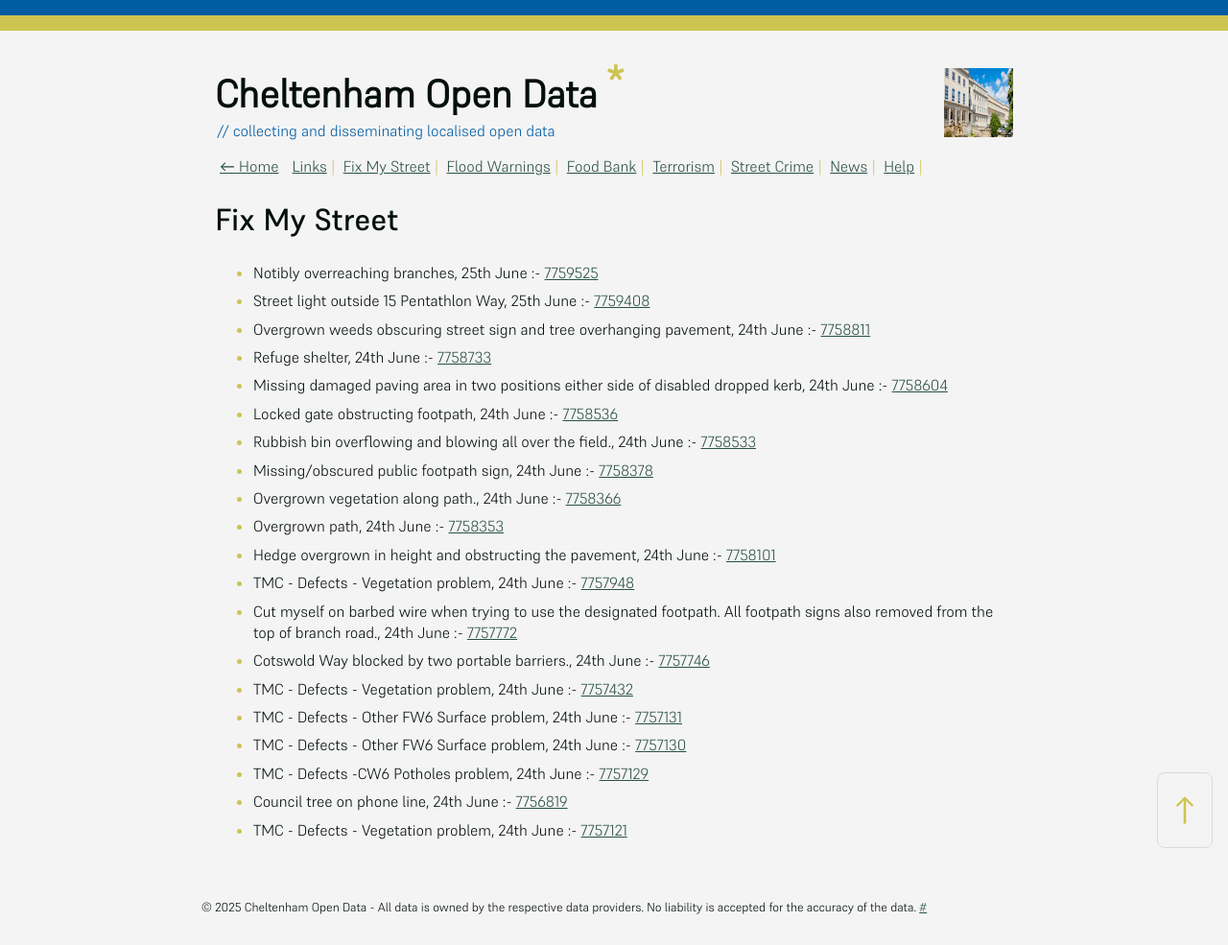
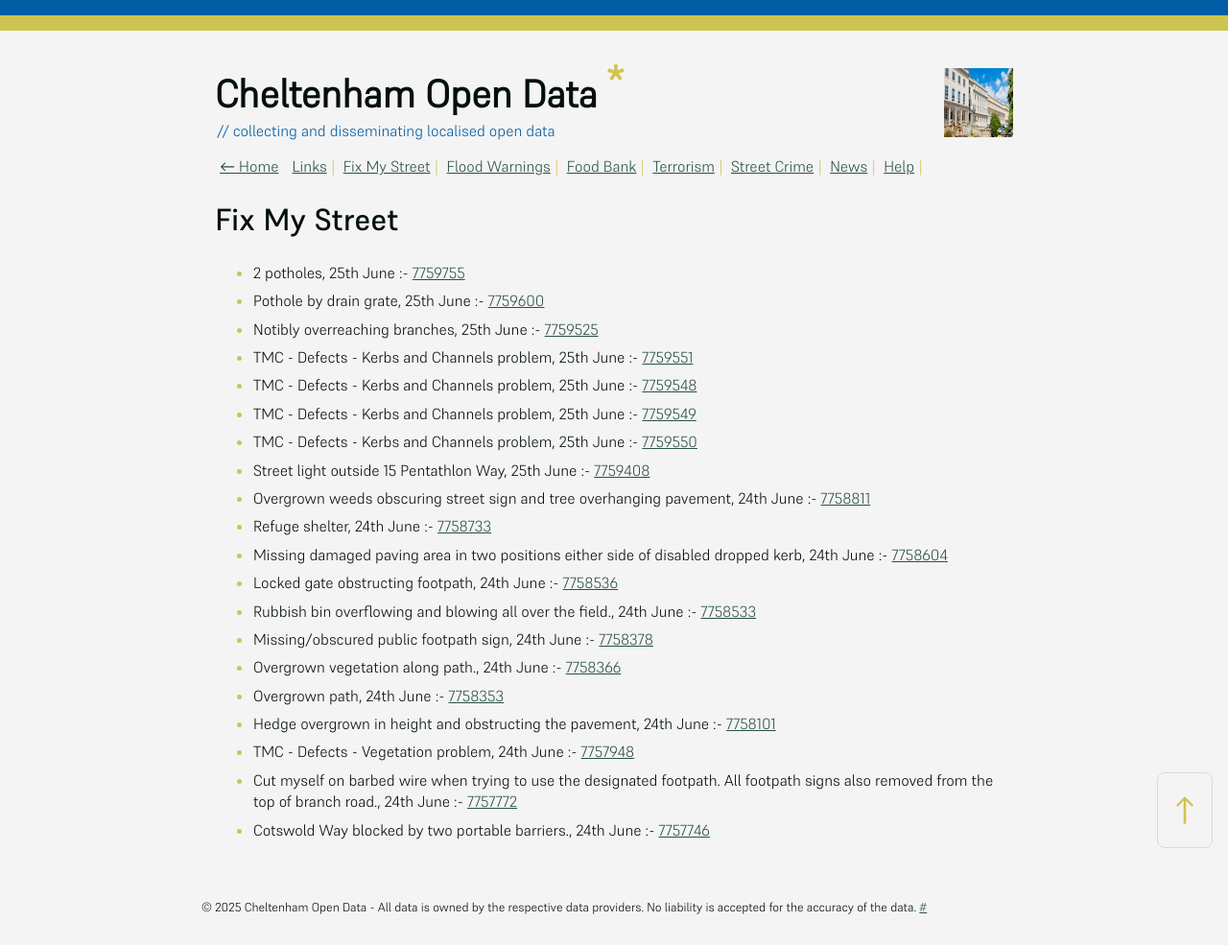
Before and after one commit to mat-0/cheltenham-open-data, a Jekyll site: the page built from _pages/fix-my-street.md, in a window 1280 px wide. Shown: the whole page at 96% size. Built offline with Jekyll 4.4.1, drawn with Linux system fonts in a browser that asks for light colours.

Commit message:
Updated 2025-06-25 07:58:01

```diff
--- a/_pages/fix-my-street.md
+++ b/_pages/fix-my-street.md
@@ -9,7 +9,13 @@ permalink: /fix-my-street
 
 <!-- fix_marker starts -->
 
+- 2 potholes, 25th June :- [7759755](https://www.fixmystreet.com/report/7759755)
+- Pothole by drain grate, 25th June :- [7759600](https://www.fixmystreet.com/report/7759600)
 - Notibly overreaching branches, 25th June :- [7759525](https://www.fixmystreet.com/report/7759525)
+- TMC - Defects - Kerbs and Channels problem, 25th June :- [7759551](https://www.fixmystreet.com/report/7759551)
+- TMC - Defects - Kerbs and Channels problem, 25th June :- [7759548](https://www.fixmystreet.com/report/7759548)
+- TMC - Defects - Kerbs and Channels problem, 25th June :- [7759549](https://www.fixmystreet.com/report/7759549)
+- TMC - Defects - Kerbs and Channels problem, 25th June :- [7759550](https://www.fixmystreet.com/report/7759550)
 - Street light outside 15 Pentathlon Way, 25th June :- [7759408](https://www.fixmystreet.com/report/7759408)
 - Overgrown weeds obscuring street sign and tree overhanging pavement, 24th June :- [7758811](https://www.fixmystreet.com/report/7758811)
 - Refuge shelter, 24th June :- [7758733](https://www.fixmystreet.com/report/7758733)
@@ -23,11 +29,5 @@ permalink: /fix-my-street
 - TMC - Defects - Vegetation problem, 24th June :- [7757948](https://www.fixmystreet.com/report/7757948)
 - Cut myself on barbed wire when trying to use the designated footpath. All footpath signs also removed from the top of branch road., 24th June :- [7757772](https://www.fixmystreet.com/report/7757772)
 - Cotswold Way blocked by two portable barriers., 24th June :- [7757746](https://www.fixmystreet.com/report/7757746)
-- TMC - Defects - Vegetation problem, 24th June :- [7757432](https://www.fixmystreet.com/report/7757432)
-- TMC - Defects - Other FW6  Surface problem, 24th June :- [7757131](https://www.fixmystreet.com/report/7757131)
-- TMC - Defects - Other FW6  Surface problem, 24th June :- [7757130](https://www.fixmystreet.com/report/7757130)
-- TMC - Defects -CW6 Potholes  problem, 24th June :- [7757129](https://www.fixmystreet.com/report/7757129)
-- Council tree on phone line, 24th June :- [7756819](https://www.fixmystreet.com/report/7756819)
-- TMC - Defects - Vegetation problem, 24th June :- [7757121](https://www.fixmystreet.com/report/7757121)
 
 <!-- fix_marker ends -->
```
Also changed, not shown: _data/flood.json (+4 -4 lines), _pages/news.md (+8 -8 lines), index.md (+5 -5 lines).
